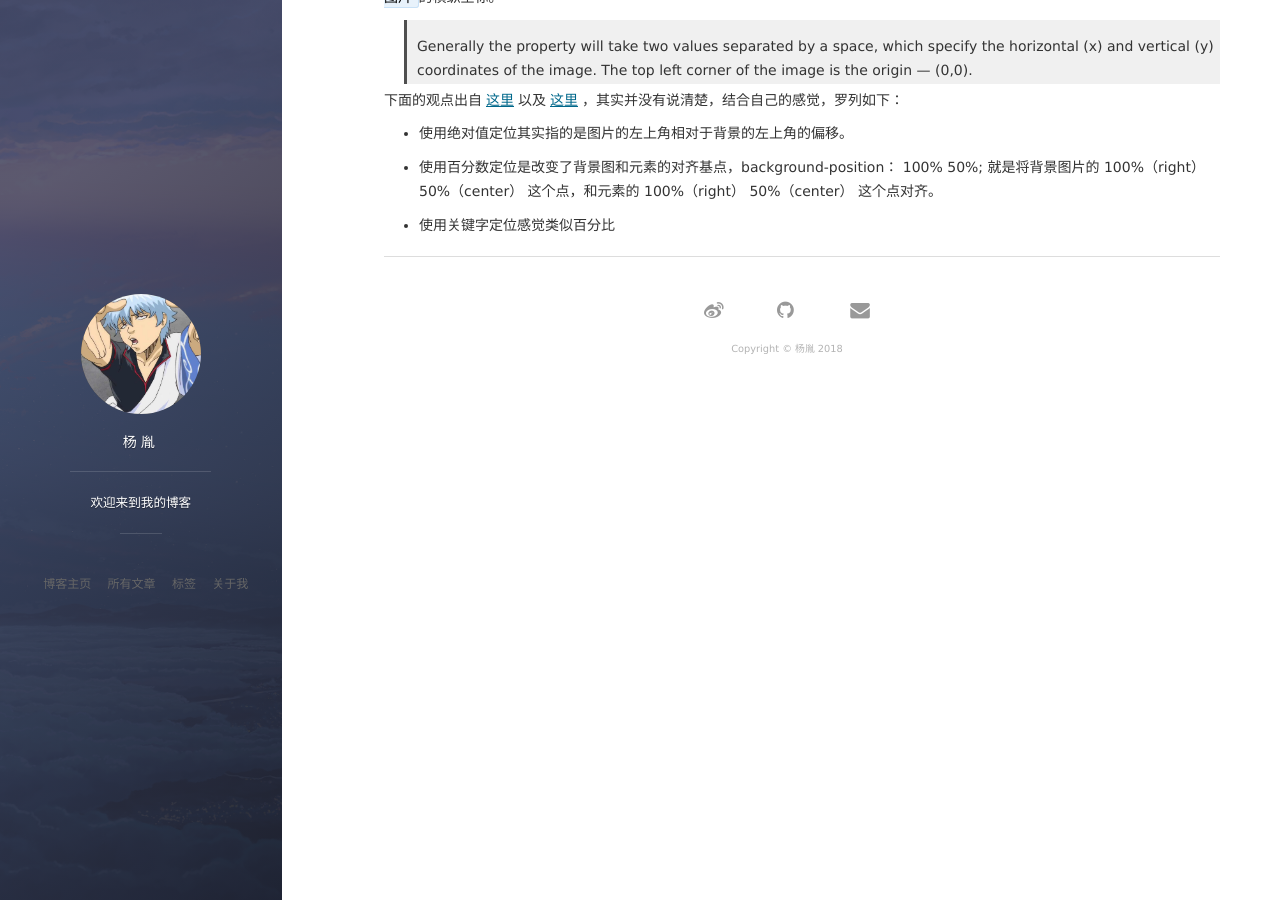
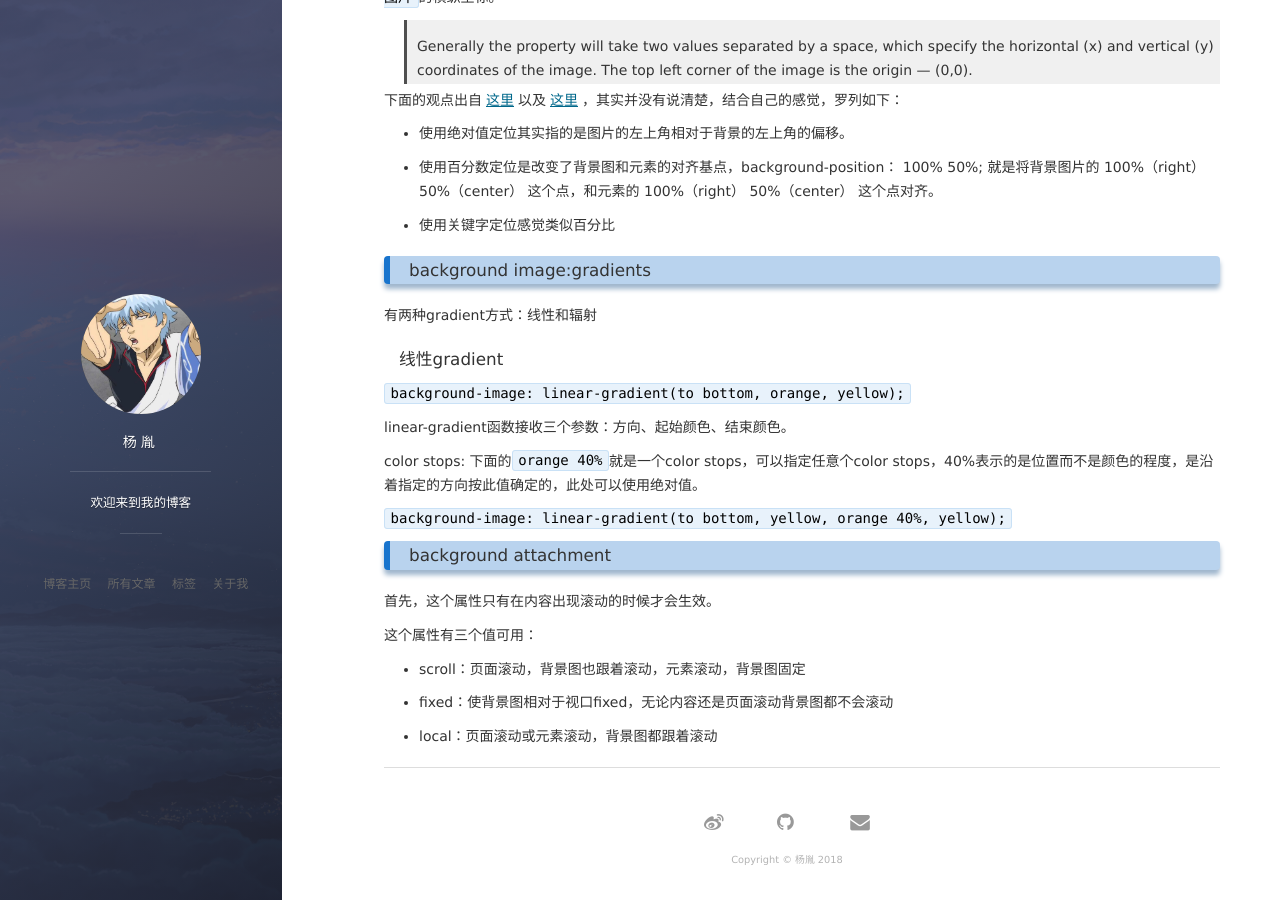
Before and after one commit to ginnko/old-blog, a Jekyll site: the page built from _posts/2018-09-11-css查漏补缺之十四-backgrounds.md, in a window 1280 px wide and 900 px high, scrolled down 914 px. Built offline with Jekyll 4.4.1, drawn with Linux system fonts in a browser that asks for light colours; nearby versions of some CDN libraries; comment, search, counter and statistics services are not loaded.

```diff
--- a/_posts/2018-09-11-css查漏补缺之十四-backgrounds.md
+++ b/_posts/2018-09-11-css查漏补缺之十四-backgrounds.md
@@ -49,3 +49,29 @@
 - 使用百分数定位是改变了背景图和元素的对齐基点，background-position： 100% 50%; 就是将背景图片的 100%（right） 50%（center） 这个点，和元素的 100%（right） 50%（center） 这个点对齐。
 
 - 使用关键字定位感觉类似百分比
+
+### background image:gradients
+
+有两种gradient方式：线性和辐射
+
+#### 线性gradient
+
+`background-image: linear-gradient(to bottom, orange, yellow);`
+
+linear-gradient函数接收三个参数：方向、起始颜色、结束颜色。
+
+color stops: 下面的`orange 40%`就是一个color stops，可以指定任意个color stops，40%表示的是位置而不是颜色的程度，是沿着指定的方向按此值确定的，此处可以使用绝对值。
+
+`background-image: linear-gradient(to bottom, yellow, orange 40%, yellow);`
+
+### background attachment
+
+首先，这个属性只有在内容出现滚动的时候才会生效。
+
+这个属性有三个值可用：
+
+- scroll：页面滚动，背景图也跟着滚动，元素滚动，背景图固定
+
+- fixed：使背景图相对于视口fixed，无论内容还是页面滚动背景图都不会滚动
+
+- local：页面滚动或元素滚动，背景图都跟着滚动
```
